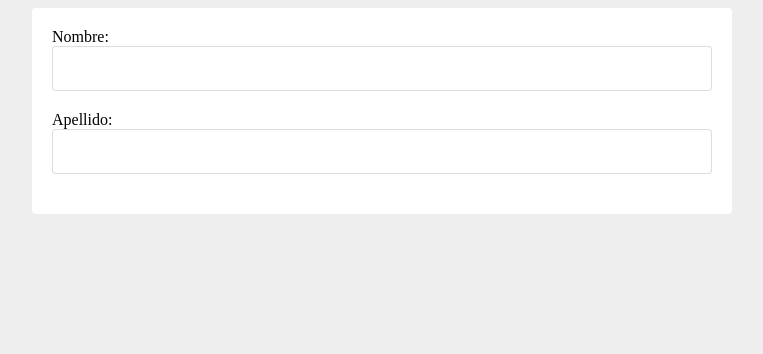
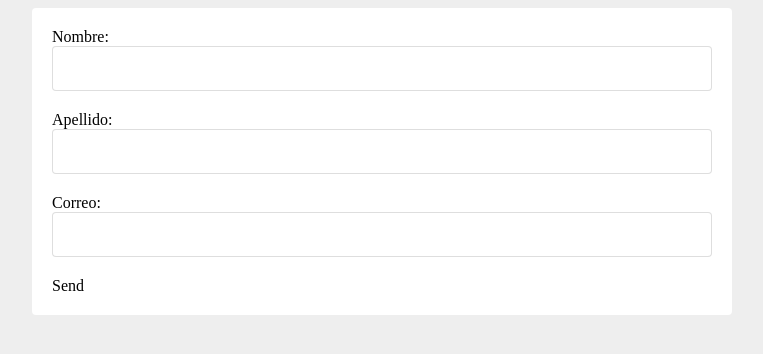
Before and after one commit to SuperGandhi/UserManager, a React (Create React App) app in the folder user-manager/: page / in a window 1280 px wide. Shown: the top 354 px of the page, without its empty margins (258-1021 px from the left). Built offline with nearby package versions, Linux system fonts and the light colour scheme.

Commit message:
Adding button styles and component logical

```diff
--- a/user-manager/src/App.js
+++ b/user-manager/src/App.js
@@ -1,10 +1,11 @@
+import Button from './components/Button';
 import Card from './components/Card';
 import Container from './components/Container';
 import Input from './components/Input';
 import useFormulario from './hooks/useFormulario'
 
 function App() {
-  const [formulario, handleChange] = useFormulario({name:'', lastname: ''})
+  const [formulario, handleChange] = useFormulario({name:'', lastname: '', mail: ''})
   return (
     <Container>
     <Card>
@@ -12,6 +13,8 @@
         <form>
           <Input label="Nombre: " name="name" value={formulario.name} onChange={handleChange}/>
           <Input label="Apellido: " name="lastname" value={formulario.lastname} onChange={handleChange}/>
+          <Input label="Correo: " name="mail" value={formulario.mail} onChange={handleChange}/>
+          <Button>Send</Button>
         </form>
       </div>
     </Card>
--- /dev/null
+++ b/user-manager/src/components/Button.css
@@ -0,0 +1,15 @@
+button.button{
+    transition: all 0.5s ease;
+    background-color: #2185D0;
+    border-radius: 4px;
+    color: #fff;
+    border: none;
+    padding: 10px 20px;
+    font-weight: 700;
+    font-size: 15px;
+    cursor: pointer;
+}
+
+button.button:hover{
+    background-color: #1678c2;
+}
--- /dev/null
+++ b/user-manager/src/components/Button.jsx
@@ -0,0 +1,12 @@
+import React from "react";
+import "./Button.css"
+
+const Button = ({children}) =>{
+    return (
+        <div className="button">
+            {children}
+        </div>
+    )
+}
+
+export default Button
```
